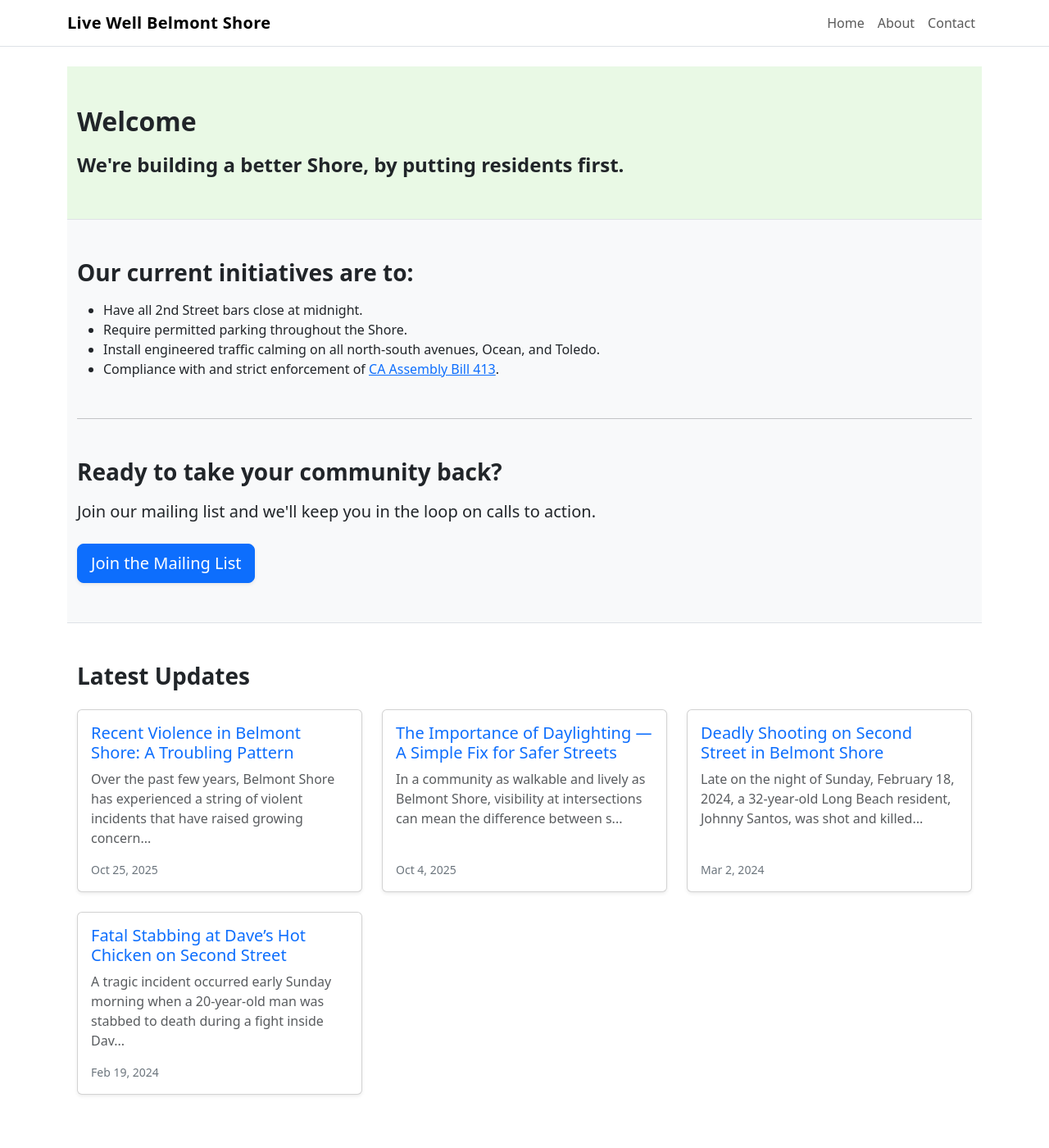
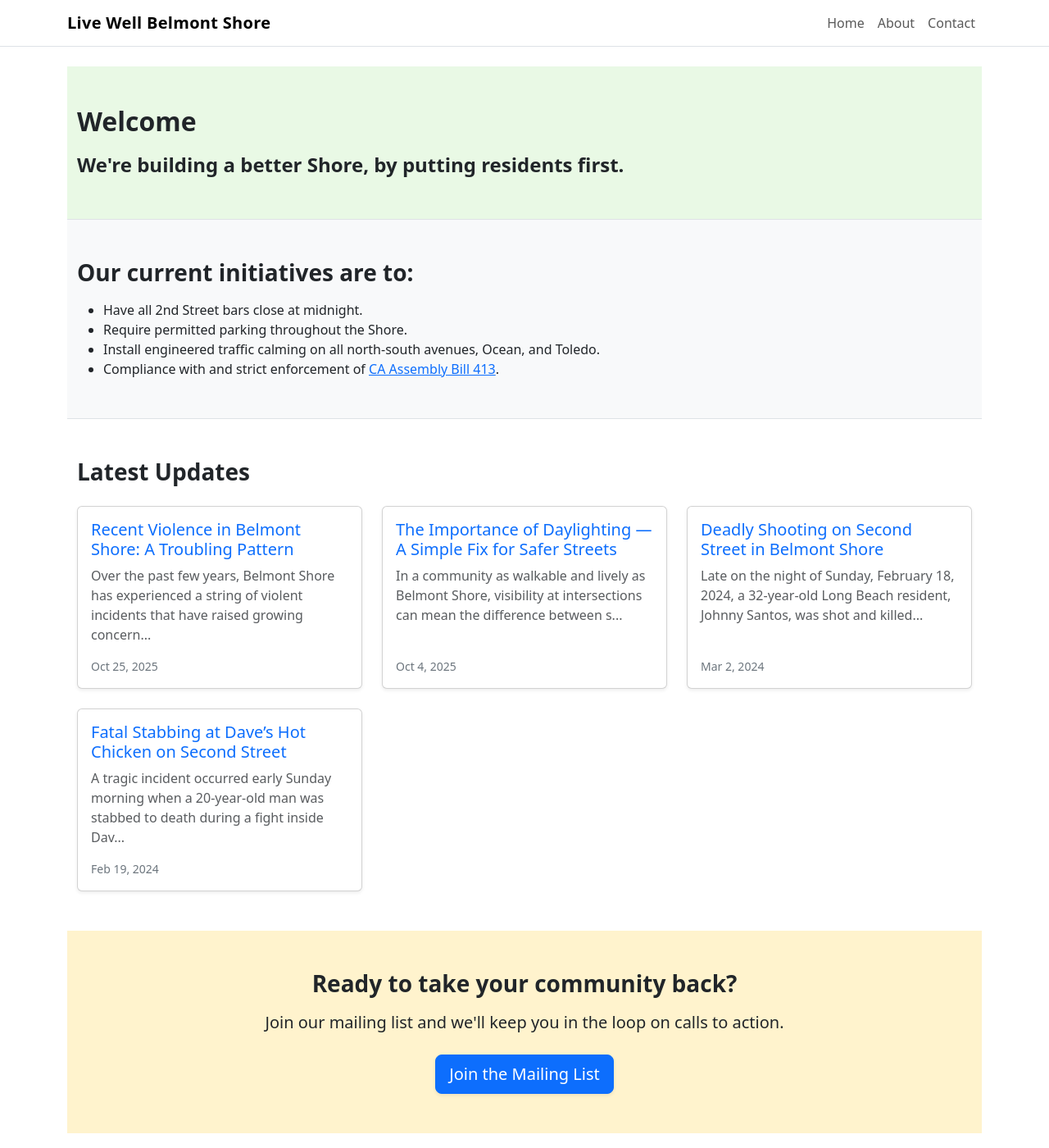
Before and after one commit to ericmseitz/livewellbs, a Jekyll site: the page built from index.html, in a window 1280 px wide and 1400 px high. Shown: the whole window at 82% size. Built offline with Jekyll 4.4.1, drawn with Linux system fonts in a browser that asks for light colours.

Commit message:
moved join button to below blog posts

```diff
--- a/index.html
+++ b/index.html
@@ -25,12 +25,6 @@ title: Home
         <a href="https://leginfo.legislature.ca.gov/faces/billNavClient.xhtml?bill_id=202320240AB413">CA Assembly Bill 413</a>.
       </li>
     </ul>
-
-    <hr class="my-5">
-
-    <h3 class="fw-bold mb-3">Ready to take your community back?</h3>
-    <p class="lead mb-4">Join our mailing list and we'll keep you in the loop on calls to action.</p>
-    <a href="#" class="btn btn-primary btn-lg shadow-sm">Join the Mailing List</a>
   </div>
 </section>
 
@@ -39,7 +33,7 @@ title: Home
   <div class="container">
     <h3 class="fw-bold mb-4 text-start">Latest Updates</h3>
     <div class="row g-4">
-      {% for post in site.posts %}
+      {% for post in site.posts limit:4 %}
       <div class="col-md-6 col-lg-4">
         <div class="card h-100 shadow-sm">
           <div class="card-body d-flex flex-column">
@@ -53,5 +47,20 @@ title: Home
       </div>
       {% endfor %}
     </div>
+
+    {% if site.posts.size > 4 %}
+    <div class="text-start mt-4">
+      <a href="{{ '/archive/' | relative_url }}" class="btn btn-outline-secondary btn-sm">View all posts</a>
+    </div>
+    {% endif %}
   </div>
 </section>
+
+<!-- Call to Action Section (moved below posts) -->
+<section class="py-5 text-center" style="background-color: #fff3cd;">
+  <div class="container">
+    <h3 class="fw-bold mb-3">Ready to take your community back?</h3>
+    <p class="lead mb-4">Join our mailing list and we'll keep you in the loop on calls to action.</p>
+    <a href="#" class="btn btn-primary btn-lg shadow-sm">Join the Mailing List</a>
+  </div>
+</section>
```
